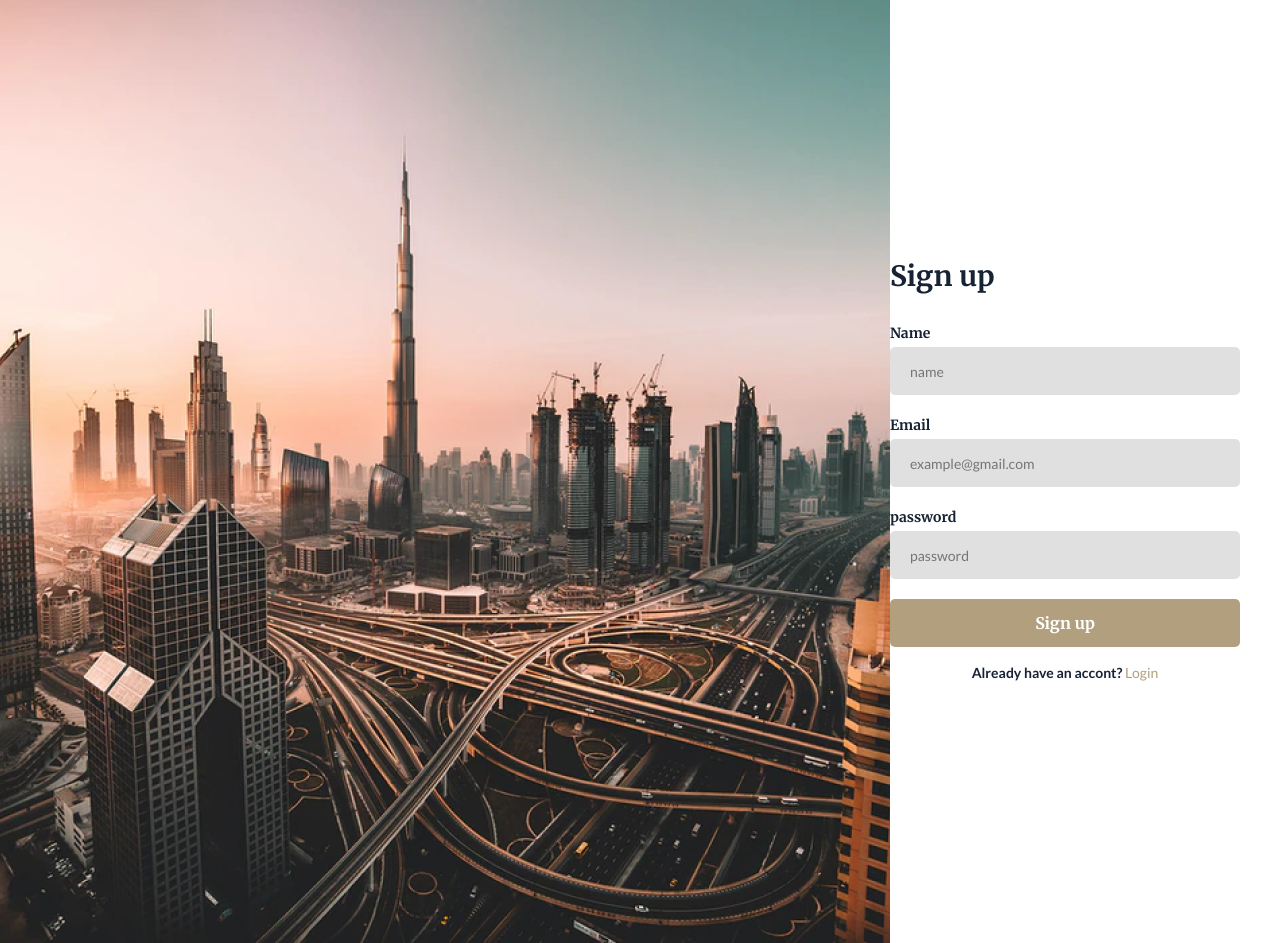
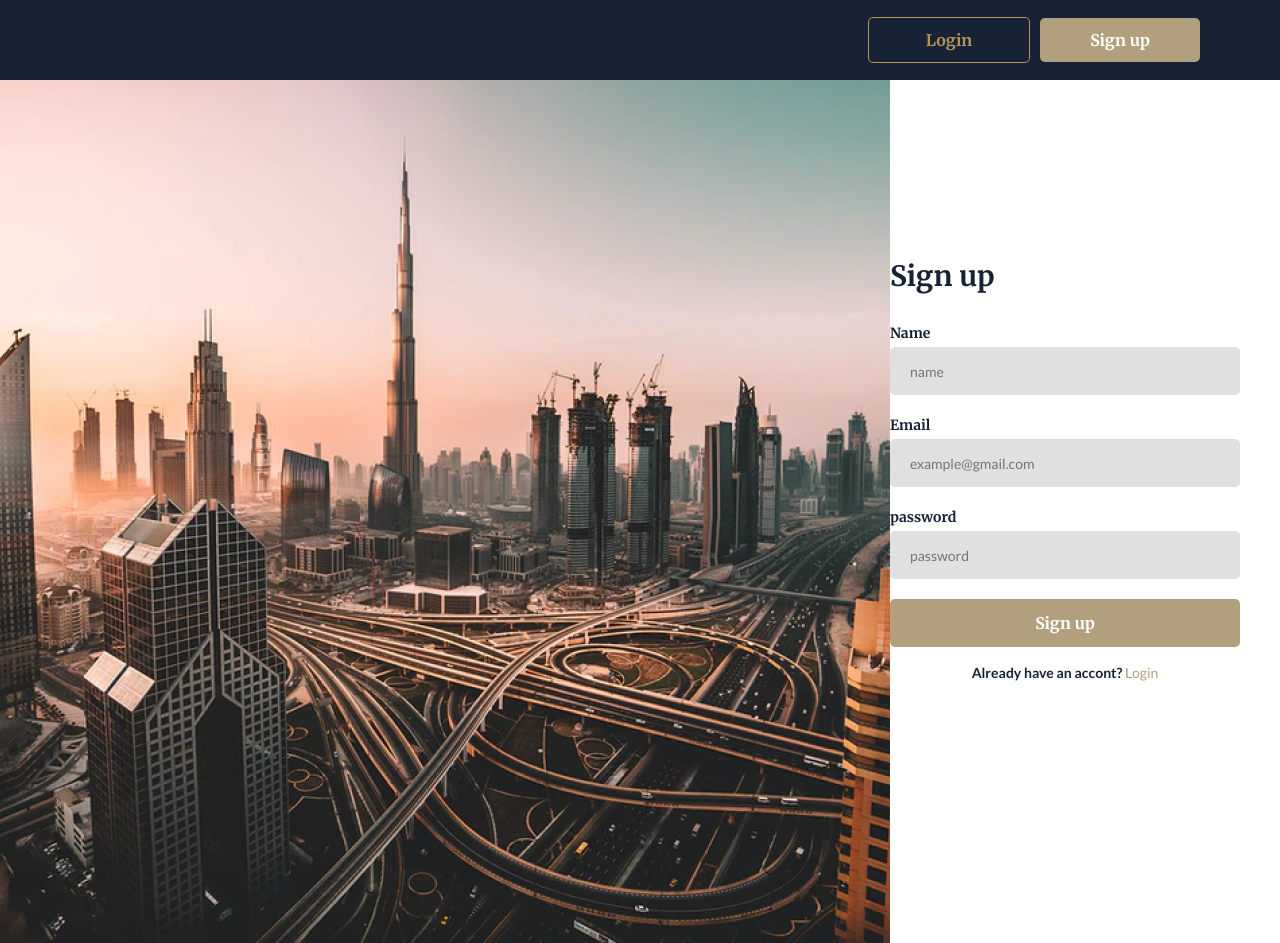
Before and after one commit to Parle648/Zenbittech-project, a React (Vite) app in the folder client/: page /sign-up in a window 1280 px wide. Built offline with nearby package versions, Linux system fonts and the light colour scheme.

Commit message:
+ Create header btns

```diff
--- a/client/src/app/App.tsx
+++ b/client/src/app/App.tsx
@@ -5,10 +5,12 @@ import SignUp from '../pages/SignUp';
 import Login from '../pages/Login';
 import { Provider } from 'react-redux';
 import stateStore from './store';
+import Header from '../widgets/Header/Header';
 
 function App() {
   return (
     <Provider store={stateStore}>
+      <Header />
       <BrowserRouter>
         <Routes>
           <Route path="/" element={<Main />}></Route>
--- a/client/src/features/LoginForm/LoginForm.tsx
+++ b/client/src/features/LoginForm/LoginForm.tsx
@@ -19,7 +19,7 @@ const LoginForm: FC = () => {
       <h4 className={styles.inputTitle}>Email</h4>
       <input
         className={styles.input}
-        type="text"
+        type="email"
         placeholder="example@gmail.com"
         {...register('email', {
           required: true,
@@ -32,7 +32,7 @@ const LoginForm: FC = () => {
       <h4 className={styles.inputTitle}>password</h4>
       <input
         className={styles.input}
-        type="text"
+        type="password"
         placeholder="password"
         {...register('password', {
           required: true,
@@ -42,9 +42,9 @@ const LoginForm: FC = () => {
           },
         })}
       />
-      <input className={styles.submitBtn} type="submit" value="Sign up" />
+      <input className={styles.submitBtn} type="submit" value="Login" />
       <div className={styles.loginPrompt}>
-        Already have an accont?{' '}
+        Don't have an accont?{' '}
         <Link className={styles.loginLink} to="/sign-up">
           Sign up
         </Link>
--- a/client/src/features/SignUpForm/SignUpForm.tsx
+++ b/client/src/features/SignUpForm/SignUpForm.tsx
@@ -29,7 +29,7 @@ const SignUpForm: FC = () => {
       <h4 className={styles.inputTitle}>Email</h4>
       <input
         className={styles.input}
-        type="text"
+        type="email"
         placeholder="example@gmail.com"
         {...register('email', {
           required: true,
@@ -42,7 +42,7 @@ const SignUpForm: FC = () => {
       <h4 className={styles.inputTitle}>password</h4>
       <input
         className={styles.input}
-        type="text"
+        type="password"
         placeholder="password"
         {...register('password', {
           required: true,
--- /dev/null
+++ b/client/src/shared/UI/LoginBtn/LoginBtn.tsx
@@ -0,0 +1,11 @@
+import styles from './styles/loginBtn.module.scss';
+
+const LoginBtn = () => {
+  return (
+    <a className={styles.button} href="/login">
+      Login
+    </a>
+  );
+};
+
+export default LoginBtn;
--- /dev/null
+++ b/client/src/shared/UI/LoginBtn/styles/loginBtn.module.scss
@@ -0,0 +1,23 @@
+.button {
+  margin-right: 10px;
+  display: flex;
+  align-items: center;
+  justify-content: center;
+  width: 160px;
+  height: 44px;
+  color: #b4935b;
+  background-color: transparent;
+  border: 1px solid #b4935b;
+  border-radius: 5px;
+
+  font-family: 'Merriweather';
+  font-size: 16px;
+  font-weight: 700;
+  line-height: 22px;
+  text-align: center;
+
+  &:hover {
+    color: #fff;
+    background-color: #b4935b;
+  }
+}
--- /dev/null
+++ b/client/src/shared/UI/SignUpBtn/SignUpBtn.tsx
@@ -0,0 +1,11 @@
+import styles from './styles/signUp.module.scss';
+
+const SignUpLink = () => {
+  return (
+    <a className={styles.button} href="/sign-up">
+      Sign up
+    </a>
+  );
+};
+
+export default SignUpLink;
--- /dev/null
+++ b/client/src/shared/UI/SignUpBtn/styles/signUp.module.scss
@@ -0,0 +1,22 @@
+.button {
+  margin-right: 80px;
+  display: flex;
+  align-items: center;
+  justify-content: center;
+  width: 160px;
+  height: 44px;
+  color: #fff;
+  background-color: #b29f7e;
+  border-radius: 5px;
+
+  font-family: 'Merriweather';
+  font-size: 16px;
+  font-weight: 700;
+  line-height: 22px;
+  text-align: center;
+
+  &:hover {
+    color: #fff;
+    background-color: #b4935b;
+  }
+}
--- /dev/null
+++ b/client/src/widgets/Header/Header.tsx
@@ -0,0 +1,14 @@
+import LoginBtn from '../../shared/UI/LoginBtn/LoginBtn';
+import SignUpLink from '../../shared/UI/SignUpBtn/SignUpBtn';
+import styles from './styles/header.module.scss';
+
+const Header = () => {
+  return (
+    <header className={styles.header}>
+      <LoginBtn />
+      <SignUpLink />
+    </header>
+  );
+};
+
+export default Header;
--- /dev/null
+++ b/client/src/widgets/Header/styles/header.module.scss
@@ -0,0 +1,13 @@
+.header {
+  width: 100%;
+  height: 80px;
+  background-color: #172234;
+
+  position: fixed;
+  top: 0;
+  left: 0;
+
+  display: flex;
+  align-items: center;
+  justify-content: flex-end;
+}
```
